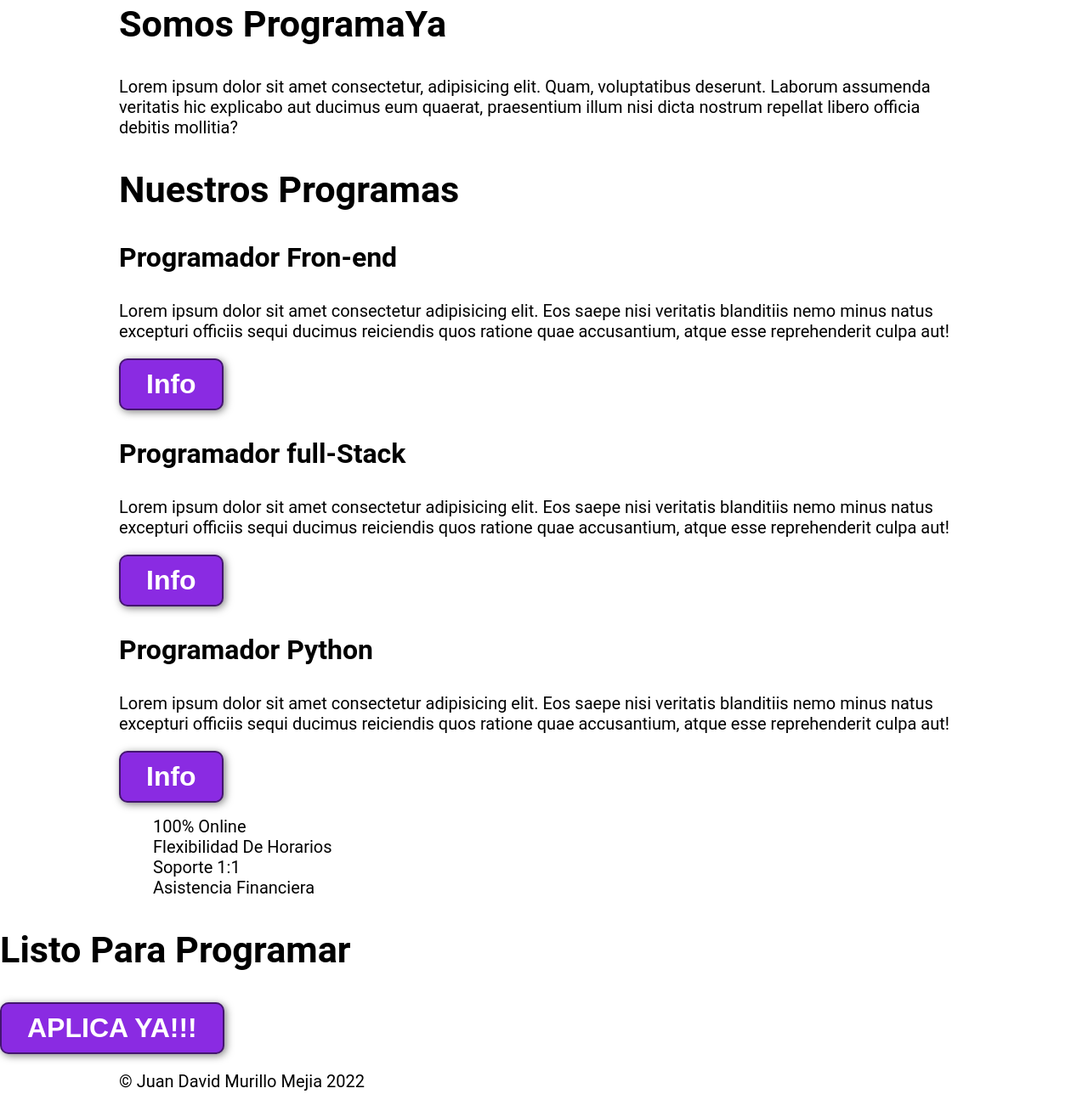
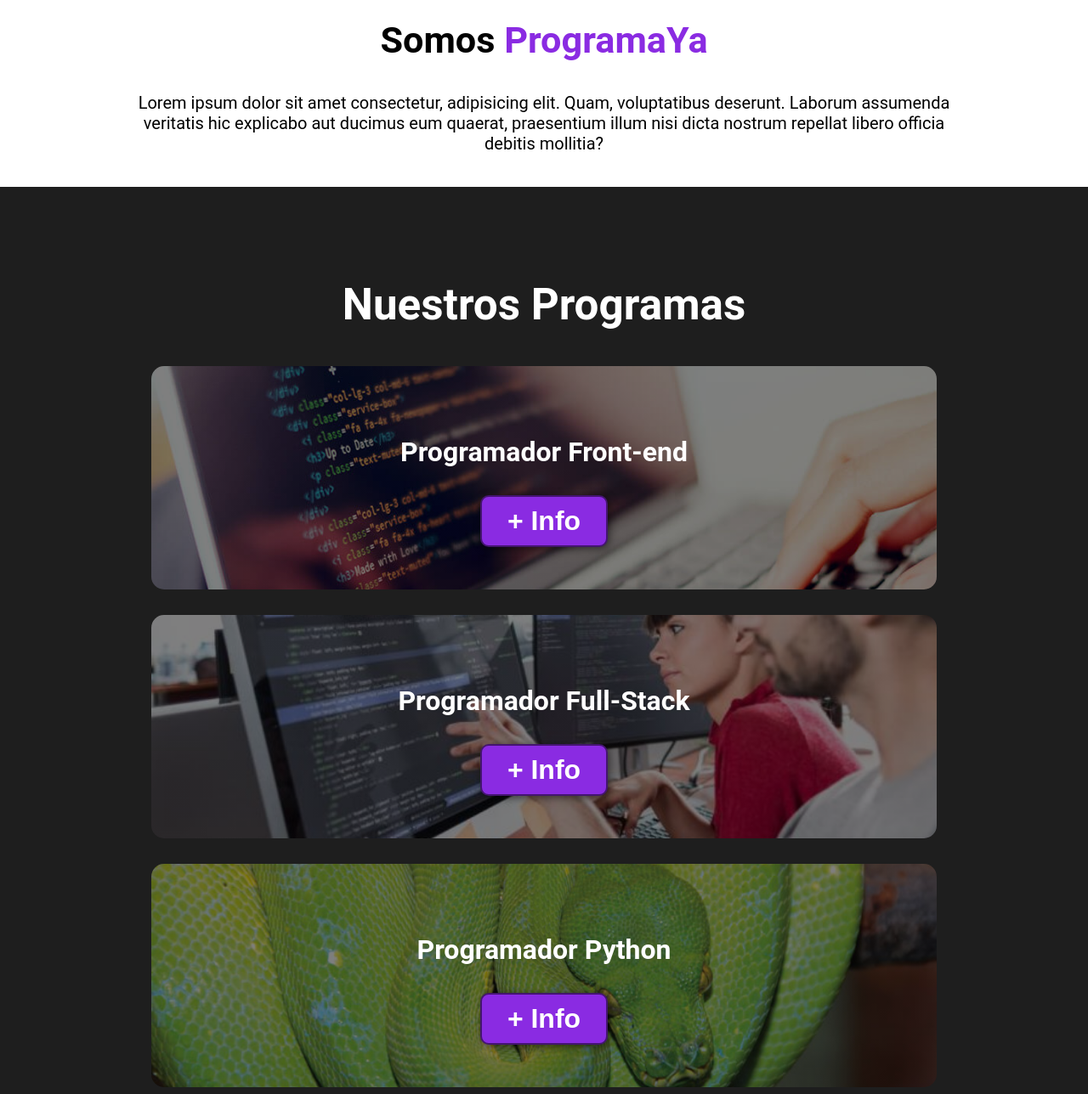
Before and after one commit to jdmm0718/P-gina-Web-COMPLETA-con-HTML-y-CSS, a plain HTML site: page index.html in a window 1280 px wide. Shown: the part 852-2140 px from the top of the page at 85% size. Drawn offline with Linux system fonts and the light colour scheme.

Commit message:
imagen cardsr

```diff
--- a/index.html
+++ b/index.html
@@ -30,31 +30,31 @@
     <seciton id="somos-proya">
         <div class="container">
             <div class="img-container">
-                <h2>Somos ProgramaYa</h2>
+                <h2>Somos <span class="color-acento"> ProgramaYa</span></h2>
                 <p>Lorem ipsum dolor sit amet consectetur, adipisicing elit. Quam, voluptatibus deserunt. Laborum assumenda veritatis hic explicabo aut ducimus eum quaerat, praesentium illum nisi dicta nostrum repellat libero officia debitis mollitia?</p>
             </div>
         </div>
     </seciton>
 
-    <section id="nuestros-programs">
+    <section id="nuestros-programas">
         <div class="container">
             <h2>Nuestros Programas</h2>
-
-            <div class="carta">
-                <h3>Programador Fron-end</h3>
-                <p>Lorem ipsum dolor sit amet consectetur adipisicing elit. Eos saepe nisi veritatis blanditiis nemo minus natus excepturi officiis sequi ducimus reiciendis quos ratione quae accusantium, atque esse reprehenderit culpa aut!</p>
-                <button>Info</button>
-            </div>
-
-            <div class="carta">
-                <h3>Programador full-Stack</h3>
-                <p>Lorem ipsum dolor sit amet consectetur adipisicing elit. Eos saepe nisi veritatis blanditiis nemo minus natus excepturi officiis sequi ducimus reiciendis quos ratione quae accusantium, atque esse reprehenderit culpa aut!</p>
-                <button>Info</button>
-            <div class="carta">
-
-                <h3>Programador Python</h3>
-                <p>Lorem ipsum dolor sit amet consectetur adipisicing elit. Eos saepe nisi veritatis blanditiis nemo minus natus excepturi officiis sequi ducimus reiciendis quos ratione quae accusantium, atque esse reprehenderit culpa aut!</p>
-                <button>Info</button>
+            <div class="programas">
+                <div class="carta">
+                    <h3>Programador Front-end</h3>
+                    <p>Lorem ipsum dolor sit amet consectetur adipisicing elit. Nesciunt vero corporis incidunt saepe qui commodi quasi neque veniam quam, aspernatur est beatae maxime animi sed reiciendis mollitia ducimus veritatis repellendus?</p>
+                    <button>+ Info</button>
+                </div>
+                <div class="carta">
+                    <h3>Programador Full-Stack</h3>
+                    <p>Lorem ipsum dolor sit amet consectetur adipisicing elit. Nesciunt vero corporis incidunt saepe qui commodi quasi neque veniam quam, aspernatur est beatae maxime animi sed reiciendis mollitia ducimus veritatis repellendus?</p>
+                    <button>+ Info</button>
+                </div>
+                <div class="carta">
+                    <h3>Programador Python</h3>
+                    <p>Lorem ipsum dolor sit amet consectetur adipisicing elit. Nesciunt vero corporis incidunt saepe qui commodi quasi neque veniam quam, aspernatur est beatae maxime animi sed reiciendis mollitia ducimus veritatis repellendus?</p>
+                    <button>+ Info</button>
+                </div>
             </div>
         </div>
     </section>
--- a/style.css
+++ b/style.css
@@ -5,18 +5,23 @@
 h1 {
     font-size: 3.5em;
 }
+
 h2 {
     font-size: 2.7em;
 }
+
 h3 {
     font-size: 2em;
 }
+
 p {
     font-size: 1.25em;
 }
+
 ul {
     list-style: none;
 }
+
 li {
     font-size: 1.25em;
 }
@@ -26,6 +31,7 @@ body {
     margin: 0;
     padding: 0;
 }
+
 button {
     font-size: 2em;
     font-weight: bold;
@@ -36,42 +42,55 @@ button {
     color: white;
     background-color: blueviolet;
 }
+
 button:hover {
     background-color: rgb(101, 33, 165);
 }
+
 .container {
     max-width: 1000px;
     margin: auto;
 }
+
+.color-acento {
+    color: blueviolet;
+}
+
 header {
     background-color: rgb(245.245.245);
 }
+
 header .logo {
     margin: 0;
     padding: 25px 30px;
     color: blueviolet;
     font-size: 1.6em;
 }
+
 header .container {
     display: flex;
     flex-direction: column;
     align-items: center;
 }
+
 header .nav {
     display: flex;
     flex-direction: column;
     text-emphasis: center;
     padding-bottom: 25px;
 }
+
 header a {
     padding: 5px 12px;
     text-decoration: none;
     font-weight: bold;
     color: black;
 }
+
 header a:hover {
     color: blueviolet;
 }
+
 #hero {
     display: flex;
     align-items: center;
@@ -85,4 +104,73 @@ header a:hover {
         rgba(0, 0 , 0, 0.5),
         rgba(0, 0 , 0, 0.5)
     ), url("media/hero.jpg");
+    background-repeat: no-repeat;
+    background-size: cover;
+    background-position: center center;
 }
+
+#hero h1 {
+    color: white;
+}
+
+#somos-proya {
+    text-align: center;
+    padding: 200px 12px;
+
+}
+
+#nuestros-programas {
+    background-color: rgb(30, 30, 30);
+    color: white;
+    text-align: center;
+}
+
+#nuestros-programas .container {
+    padding: 108px 8px;
+}
+
+#nuestros-programas h2 {
+    margin-top: 0;
+    font-size: 3.2em;
+}
+
+#nuestros-programas p {
+    display: none;
+}
+
+#nuestros-programas .carta {
+    background-position: center center;
+    background-size: cover;
+    padding: 50px 0px;
+    margin: 30px;
+    border-radius: 15px
+}
+
+.carta:first-child{
+    background-image: linear-gradient(
+        0deg,
+        rgba(0,0,0,0.5),
+        rgba(0,0,0,0.5)
+    )
+    ,url("media/front-end.jpg");
+
+}
+
+.carta:nth-child(2){
+    background-image: linear-gradient(
+        0deg,
+        rgba(0,0,0,0.5),
+        rgba(0,0,0,0.5)
+    )
+    ,url("media/full-stack.jpg");
+}
+
+.carta:nth-child(3){
+    background-image: linear-gradient(
+        0deg,
+        rgba(0,0,0,0.5),
+        rgba(0,0,0,0.5)
+    )
+    ,url("media/python.jpg");
+
+}
```
